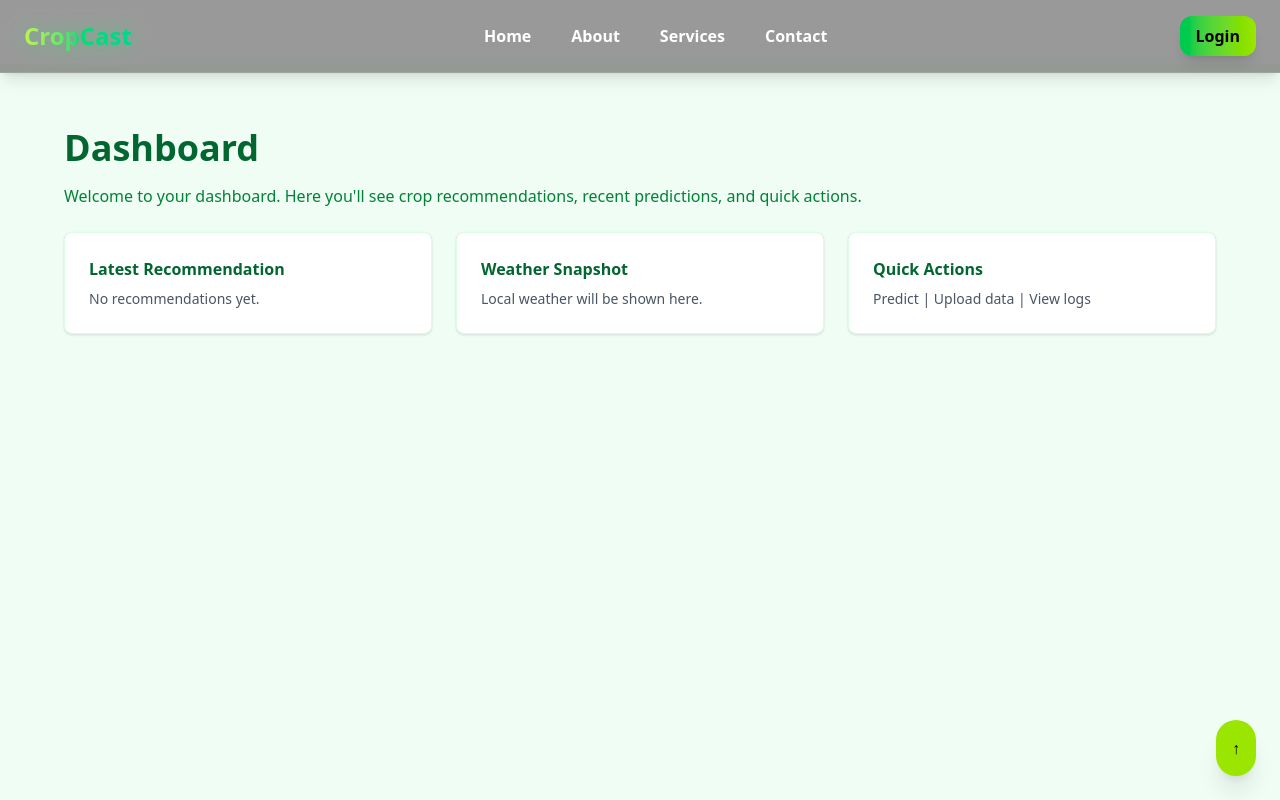
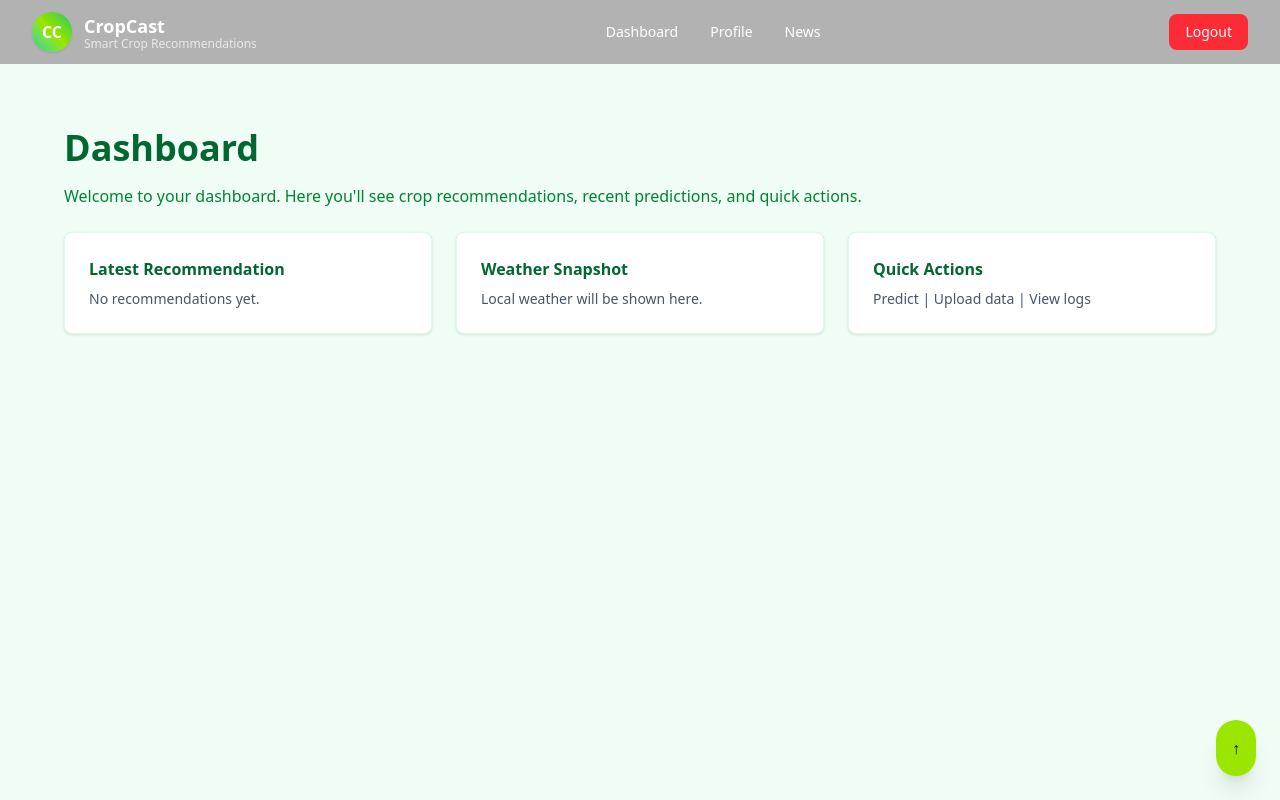
Before and after one commit to Akshai4610/Crop-Cast, a React (Vite) app in the folder front-end/: page /user in a window 1280 px wide. Shown: the top 800 px of the page. Built offline with nearby package versions, Linux system fonts and the light colour scheme.

Commit message:
fix(ui): dark glass navbar, remove hash anchors, restore visible footer, style login & signup CTAs; ensure section navigation from auth pages

```diff
--- a/front-end/src/components/Navbar.jsx
+++ b/front-end/src/components/Navbar.jsx
@@ -1,67 +1,224 @@
-import { Link } from "react-router-dom";
+// src/components/Navbar.jsx
+/*
+  Navbar (refined)
+  - Dark translucent horizontal navbar so text is always visible
+  - Gradient accent, glass blur effect, hover underline animation
+  - Uses react-router navigate + react-scroll scroller to support:
+      - clicking section links when already on Home -> scroll without navigation
+      - clicking section links when on Login/Signup -> navigate to Home and scroll there
+  - Mobile hamburger included
+  - No href="#" anchors to avoid '#'
+  - Important: HomePage must read location.state?.scrollTo and perform scrolling (already implemented)
+*/
 
-export default function Navbar() {
+import React, { useEffect, useState } from "react";
+import { useLocation, useNavigate } from "react-router-dom";
+import { scroller } from "react-scroll";
+import { Menu, X } from "lucide-react"; // optional lucide icons (if you installed lucide-react)
+
+const Navbar = ({ userMode = false }) => {
+  const navigate = useNavigate();
+  const location = useLocation();
+  const [open, setOpen] = useState(false); // mobile menu
+  const [scrolled, setScrolled] = useState(false);
+
+  // listen to scroll to add drop shadow / blur when page is scrolled
+  useEffect(() => {
+    const onScroll = () => setScrolled(window.scrollY > 20);
+    window.addEventListener("scroll", onScroll);
+    return () => window.removeEventListener("scroll", onScroll);
+  }, []);
+
+  // helper to navigate to home and set scroll state for HomePage to scroll
+  const goHomeAndScroll = (sectionId) => {
+    // if already on home, directly scroll using scroller
+    if (location.pathname === "/") {
+      scroller.scrollTo(sectionId, { duration: 700, smooth: "easeInOutQuart", offset: -80 });
+      return;
+    }
+    // otherwise, navigate to / and pass scroll target via state
+    navigate("/", { state: { scrollTo: sectionId } });
+  };
+
+  // user navigation (page-based)
+  const goUserPage = (path) => {
+    navigate(path);
+  };
+
+  // logout: simple client-side for now (clear auth later)
+  const handleLogout = () => {
+    // TODO: clear auth tokens/context
+    navigate("/");
+  };
+
   return (
-    <nav className="fixed top-0 left-0 w-full z-50 backdrop-blur-lg bg-black/40 shadow-lg border-b border-white/10">
-      <div className="max-w-7xl mx-auto px-6 py-4 flex items-center justify-between">
-        {/* Brand */}
-        <Link
-          to="/"
-          className="text-2xl font-extrabold bg-gradient-to-r from-lime-300 via-green-400 to-emerald-400
-          bg-clip-text text-transparent drop-shadow-[0_0_10px_rgba(0,255,100,0.4)]"
+    <header
+      className={`fixed top-0 left-0 w-full z-50 transition-all duration-300 ${
+        scrolled ? "backdrop-blur-md bg-black/40 shadow-lg" : "bg-black/30"
+      }`}
     >
-          CropCast
-        </Link>
+      <div className="max-w-7xl mx-auto px-4 sm:px-6 lg:px-8">
+        <div className="flex items-center justify-between h-16">
+          {/* Branding */}
+          <div
+            onClick={() => navigate("/")}
+            className="flex items-center gap-3 cursor-pointer select-none"
+          >
+            {/* Gradient badge */}
+            <div className="w-10 h-10 rounded-full bg-gradient-to-tr from-emerald-400 via-lime-400 to-green-500 flex items-center justify-center shadow">
+              <span className="text-white font-bold">CC</span>
+            </div>
 
-        {/* Navigation Links */}
-        <div className="hidden md:flex space-x-10">
-          <a
-            href="#home"
-            className="text-white font-semibold hover:text-lime-300 transition-all relative
-            after:absolute after:-bottom-1 after:left-0 after:w-0 after:h-[2px] after:bg-lime-300
-            hover:after:w-full after:transition-all"
+            {/* Brand name and tagline */}
+            <div className="leading-tight">
+              <div className="text-white font-extrabold text-lg">CropCast</div>
+              <div className="text-xs text-white/70 -mt-1">Smart Crop Recommendations</div>
+            </div>
+          </div>
+
+          {/* Desktop nav links */}
+          <nav className="hidden md:flex items-center gap-8">
+            {!userMode ? (
+              <>
+                <button
+                  onClick={() => goHomeAndScroll("home")}
+                  className="text-white text-sm font-medium relative group cursor-pointer"
                 >
                   Home
-          </a>
+                  <span className="absolute left-0 -bottom-1 w-0 h-0.5 bg-gradient-to-r from-emerald-300 to-green-400 transition-all group-hover:w-full"></span>
+                </button>
 
-          <a
-            href="#about"
-            className="text-white font-semibold hover:text-lime-300 transition-all relative
-            after:absolute after:-bottom-1 after:left-0 after:w-0 after:h-[2px] after:bg-lime-300
-            hover:after:w-full after:transition-all"
+                <button
+                  onClick={() => goHomeAndScroll("about")}
+                  className="text-white text-sm font-medium relative group cursor-pointer"
                 >
                   About
-          </a>
+                  <span className="absolute left-0 -bottom-1 w-0 h-0.5 bg-gradient-to-r from-emerald-300 to-green-400 transition-all group-hover:w-full"></span>
+                </button>
 
-          <a
-            href="#services"
-            className="text-white font-semibold hover:text-lime-300 transition-all relative
-            after:absolute after:-bottom-1 after:left-0 after:w-0 after:h-[2px] after:bg-lime-300
-            hover:after:w-full after:transition-all"
+                <button
+                  onClick={() => goHomeAndScroll("services")}
+                  className="text-white text-sm font-medium relative group cursor-pointer"
                 >
                   Services
-          </a>
+                  <span className="absolute left-0 -bottom-1 w-0 h-0.5 bg-gradient-to-r from-emerald-300 to-green-400 transition-all group-hover:w-full"></span>
+                </button>
 
-          <a
-            href="#contact"
-            className="text-white font-semibold hover:text-lime-300 transition-all relative
-            after:absolute after:-bottom-1 after:left-0 after:w-0 after:h-[2px] after:bg-lime-300
-            hover:after:w-full after:transition-all"
+                <button
+                  onClick={() => goHomeAndScroll("contact")}
+                  className="text-white text-sm font-medium relative group cursor-pointer"
                 >
                   Contact
-          </a>
+                  <span className="absolute left-0 -bottom-1 w-0 h-0.5 bg-gradient-to-r from-emerald-300 to-green-400 transition-all group-hover:w-full"></span>
+                </button>
+              </>
+            ) : (
+              <>
+                <button
+                  onClick={() => goUserPage("/user/dashboard")}
+                  className="text-white text-sm font-medium relative group cursor-pointer"
+                >
+                  Dashboard
+                  <span className="absolute left-0 -bottom-1 w-0 h-0.5 bg-gradient-to-r from-emerald-300 to-green-400 transition-all group-hover:w-full"></span>
+                </button>
+
+                <button
+                  onClick={() => goUserPage("/user/profile")}
+                  className="text-white text-sm font-medium relative group cursor-pointer"
+                >
+                  Profile
+                  <span className="absolute left-0 -bottom-1 w-0 h-0.5 bg-gradient-to-r from-emerald-300 to-green-400 transition-all group-hover:w-full"></span>
+                </button>
+
+                <button
+                  onClick={() => goUserPage("/user/news")}
+                  className="text-white text-sm font-medium relative group cursor-pointer"
+                >
+                  News
+                  <span className="absolute left-0 -bottom-1 w-0 h-0.5 bg-gradient-to-r from-emerald-300 to-green-400 transition-all group-hover:w-full"></span>
+                </button>
+              </>
+            )}
+          </nav>
+
+          {/* Actions (right side) */}
+          <div className="hidden md:flex items-center gap-3">
+            {!userMode ? (
+              <>
+                <button
+                  onClick={() => navigate("/login")}
+                  className="text-sm font-medium px-4 py-2 rounded-lg bg-white text-green-700 hover:scale-105 transition-shadow shadow-sm cursor-pointer"
+                >
+                  Login
+                </button>
+
+                <button
+                  onClick={() => navigate("/signup")}
+                  className="text-sm font-medium px-4 py-2 rounded-lg bg-gradient-to-r from-emerald-400 to-green-500 text-white shadow-md hover:brightness-105 transition cursor-pointer"
+                >
+                  Signup
+                </button>
+              </>
+            ) : (
+              <button
+                onClick={handleLogout}
+                className="text-sm font-medium px-4 py-2 rounded-lg bg-red-500 text-white hover:bg-red-600 transition cursor-pointer"
+              >
+                Logout
+              </button>
+            )}
           </div>
 
-        {/* Login Button */}
-        <Link
-          to="/login"
-          className="px-4 py-2 rounded-xl bg-gradient-to-r from-green-500 to-lime-400
-          text-black font-bold shadow-lg hover:shadow-green-400/50
-          hover:scale-105 transition-all"
+          {/* Mobile menu button */}
+          <div className="md:hidden">
+            <button
+              onClick={() => setOpen((s) => !s)}
+              className="p-2 rounded-md text-white hover:bg-white/10 transition"
+              aria-label="Open menu"
             >
-          Login
-        </Link>
+              {open ? <X size={20} /> : <Menu size={20} />}
+            </button>
           </div>
-    </nav>
+        </div>
+      </div>
+
+      {/* Mobile menu panel */}
+      {open && (
+        <div className="md:hidden px-4 pb-4 space-y-2 bg-black/30 backdrop-blur-md">
+          {!userMode ? (
+            <>
+              <button className="w-full text-left text-white py-2" onClick={() => { setOpen(false); goHomeAndScroll("home"); }}>
+                Home
+              </button>
+              <button className="w-full text-left text-white py-2" onClick={() => { setOpen(false); goHomeAndScroll("about"); }}>
+                About
+              </button>
+              <button className="w-full text-left text-white py-2" onClick={() => { setOpen(false); goHomeAndScroll("services"); }}>
+                Services
+              </button>
+              <button className="w-full text-left text-white py-2" onClick={() => { setOpen(false); goHomeAndScroll("contact"); }}>
+                Contact
+              </button>
+
+              <div className="pt-2 border-t border-white/10">
+                <button onClick={() => { setOpen(false); navigate("/login"); }} className="w-full text-center bg-white text-green-700 py-2 rounded-lg mb-2">Login</button>
+                <button onClick={() => { setOpen(false); navigate("/signup"); }} className="w-full text-center bg-gradient-to-r from-emerald-400 to-green-500 text-white py-2 rounded-lg">Signup</button>
+              </div>
+            </>
+          ) : (
+            <>
+              <button className="w-full text-left text-white py-2" onClick={() => { setOpen(false); goUserPage("/user/dashboard"); }}>Dashboard</button>
+              <button className="w-full text-left text-white py-2" onClick={() => { setOpen(false); goUserPage("/user/profile"); }}>Profile</button>
+              <button className="w-full text-left text-white py-2" onClick={() => { setOpen(false); goUserPage("/user/news"); }}>News</button>
+              <div className="pt-2 border-t border-white/10">
+                <button onClick={() => { setOpen(false); handleLogout(); }} className="w-full text-center bg-red-500 text-white py-2 rounded-lg">Logout</button>
+              </div>
+            </>
+          )}
+        </div>
+      )}
+    </header>
   );
-}
+};
+
+export default Navbar;
--- a/front-end/src/pages/public/LoginPage.jsx
+++ b/front-end/src/pages/public/LoginPage.jsx
@@ -1,77 +1,51 @@
 // src/pages/public/LoginPage.jsx
 /*
-  This snippet shows the change: navigate to /user/dashboard after "login".
-  Make sure the file imports useNavigate from react-router-dom:
-    import { Link, useNavigate } from "react-router-dom";
-  And call navigate("/user/dashboard") on successful login / button click.
+  Login Page
+  - Includes Navbar (improved) and Footer so header/footer are visible
+  - On successful temporary login, navigates to /user/dashboard
+  - Avoids '#'; uses navigate
+  - Styled CTA buttons and centered card
 */
 
 import React from "react";
-import { Link, useNavigate } from "react-router-dom";
+import { useNavigate, Link } from "react-router-dom";
 import Navbar from "../../components/Navbar";
 import Footer from "../../components/Footer";
-import { motion } from "framer-motion";
 
 const LoginPage = () => {
   const navigate = useNavigate();
 
-  const handleLogin = (e) => {
+  const handleSubmit = (e) => {
     e.preventDefault();
-    // TEMP: client-side redirect to user dashboard
-    // Replace with real authentication later
+    // TODO: call backend auth, store token, then navigate
     navigate("/user/dashboard");
   };
 
   return (
-    <div className="relative">
-      <Navbar />
-      <main className="min-h-screen flex items-center justify-center bg-green-50 mt-16 px-4">
-        <motion.div
-          initial={{ opacity: 0, y: 50 }}
-          animate={{ opacity: 1, y: 0 }}
-          transition={{ duration: 0.8 }}
-          className="bg-white p-10 rounded shadow-lg w-full max-w-md"
-        >
-          <h2 className="text-3xl font-bold text-green-800 mb-6 text-center">
-            Login
-          </h2>
-          <form className="flex flex-col gap-4" onSubmit={handleLogin}>
-            <input
-              type="email"
-              placeholder="Email"
-              required
-              className="border border-green-300 rounded px-4 py-2 focus:outline-none focus:ring-2 focus:ring-green-600"
-            />
-            <input
-              type="password"
-              placeholder="Password"
-              required
-              className="border border-green-300 rounded px-4 py-2 focus:outline-none focus:ring-2 focus:ring-green-600"
-            />
-            <button
-              className="
-                w-full py-3 mt-4 font-bold rounded-xl
-                bg-gradient-to-r from-green-400 to-emerald-500
-                text-black shadow-lg
-                hover:scale-105 hover:shadow-2xl
-                active:scale-95 transition-all duration-300
-              "
-            >
-              Login
+    <div className="min-h-screen flex flex-col">
+      <Navbar /> {/* Navbar always visible */}
+
+      <main className="flex-1 flex items-center justify-center bg-gradient-to-b from-gray-50 to-white pt-16">
+        <div className="max-w-md w-full p-8 bg-white rounded-3xl shadow-xl border border-gray-100">
+          <h2 className="text-2xl font-bold text-gray-800 mb-4">Welcome back</h2>
+          <p className="text-sm text-gray-500 mb-6">Log in to access your dashboard</p>
+
+          <form className="space-y-4" onSubmit={handleSubmit}>
+            <input required name="email" type="email" placeholder="Email" className="w-full p-3 border rounded-lg focus:ring-2 focus:ring-emerald-200" />
+            <input required name="password" type="password" placeholder="Password" className="w-full p-3 border rounded-lg focus:ring-2 focus:ring-emerald-200" />
+
+            <button type="submit" className="w-full py-3 rounded-lg bg-gradient-to-r from-emerald-400 to-green-500 text-white font-semibold hover:brightness-105 transition cursor-pointer">
+              Log in
             </button>
           </form>
-          <p className="mt-4 text-green-700 text-center">
-            Don't have an account?{" "}
-            <Link
-              to="/signup"
-              className="text-green-800 font-semibold hover:underline"
-            >
-              Signup
-            </Link>
-          </p>
-        </motion.div>
+
+          <div className="mt-4 text-sm text-gray-600 text-center">
+            Don't have an account? <Link to="/signup" className="text-green-600 font-semibold">Create one</Link>
+          </div>
+        </div>
       </main>
-      <Footer />
+
+      <Footer /> {/* Footer restored */}
     </div>
   );
 };
--- a/front-end/src/pages/public/SignupPage.jsx
+++ b/front-end/src/pages/public/SignupPage.jsx
@@ -1,80 +1,50 @@
 // src/pages/public/SignupPage.jsx
+/*
+  Signup Page
+  - Includes Navbar + Footer
+  - After signup (temporary) redirects to /user/dashboard
+  - Well-styled form and CTA
+*/
 
 import React from "react";
-import { Link } from "react-router-dom";
+import { useNavigate, Link } from "react-router-dom";
 import Navbar from "../../components/Navbar";
 import Footer from "../../components/Footer";
-import { motion } from "framer-motion";
 
-/*
-  SignupPage Component
-  - Pre-login page for new users
-  - Contains form for name, email, password
-  - Link to Login page
-  - Navbar and Footer visible
-*/
 const SignupPage = () => {
+  const navigate = useNavigate();
+
   const handleSignup = (e) => {
     e.preventDefault();
-    // TODO: Implement signup API integration
-    alert("Signup functionality will be implemented in backend integration.");
+    // TODO: call backend signup endpoint, handle validation
+    navigate("/user/dashboard");
   };
 
   return (
-    <div className="relative">
+    <div className="min-h-screen flex flex-col">
       <Navbar />
-      <main className="min-h-screen flex items-center justify-center bg-green-50 mt-16 px-4">
-        <motion.div
-          initial={{ opacity: 0, y: 50 }}
-          animate={{ opacity: 1, y: 0 }}
-          transition={{ duration: 0.8 }}
-          className="bg-white p-10 rounded shadow-lg w-full max-w-md"
-        >
-          <h2 className="text-3xl font-bold text-green-800 mb-6 text-center">
-            Signup
-          </h2>
-          <form className="flex flex-col gap-4" onSubmit={handleSignup}>
-            <input
-              type="text"
-              placeholder="Full Name"
-              required
-              className="border border-green-300 rounded px-4 py-2 focus:outline-none focus:ring-2 focus:ring-green-600"
-            />
-            <input
-              type="email"
-              placeholder="Email"
-              required
-              className="border border-green-300 rounded px-4 py-2 focus:outline-none focus:ring-2 focus:ring-green-600"
-            />
-            <input
-              type="password"
-              placeholder="Password"
-              required
-              className="border border-green-300 rounded px-4 py-2 focus:outline-none focus:ring-2 focus:ring-green-600"
-            />
-            <button
-              className="
-                  w-full py-3 mt-4 font-bold rounded-xl
-                  bg-gradient-to-r from-green-400 to-emerald-500
-                  text-black shadow-lg
-                  hover:scale-105 hover:shadow-2xl
-                  active:scale-95 transition-all duration-300
-                "
-            >
-              Signup
+
+      <main className="flex-1 flex items-center justify-center bg-gradient-to-b from-gray-50 to-white pt-16">
+        <div className="max-w-md w-full p-8 bg-white rounded-3xl shadow-xl border border-gray-100">
+          <h2 className="text-2xl font-bold text-gray-800 mb-4">Create your account</h2>
+          <p className="text-sm text-gray-500 mb-6">Sign up to get personalized recommendations</p>
+
+          <form className="space-y-4" onSubmit={handleSignup}>
+            <input required name="name" placeholder="Full name" className="w-full p-3 border rounded-lg focus:ring-2 focus:ring-emerald-200" />
+            <input required name="email" type="email" placeholder="Email" className="w-full p-3 border rounded-lg focus:ring-2 focus:ring-emerald-200" />
+            <input required name="password" type="password" placeholder="Password" className="w-full p-3 border rounded-lg focus:ring-2 focus:ring-emerald-200" />
+
+            <button type="submit" className="w-full py-3 rounded-lg bg-gradient-to-r from-emerald-400 to-green-500 text-white font-semibold hover:brightness-105 transition cursor-pointer">
+              Create account
             </button>
           </form>
-          <p className="mt-4 text-green-700 text-center">
-            Already have an account?{" "}
-            <Link
-              to="/login"
-              className="text-green-800 font-semibold hover:underline"
-            >
-              Login
-            </Link>
-          </p>
-        </motion.div>
+
+          <div className="mt-4 text-sm text-gray-600 text-center">
+            Already have an account? <Link to="/login" className="text-green-600 font-semibold">Login</Link>
+          </div>
+        </div>
       </main>
+
       <Footer />
     </div>
   );
--- a/front-end/src/sections/HomeSection.jsx
+++ b/front-end/src/sections/HomeSection.jsx
@@ -31,7 +31,7 @@ const HomeSection = () => {
       <motion.button
         whileHover={{ scale: 1.05 }}
         whileTap={{ scale: 0.95 }}
-        className="bg-green-600 text-white px-6 py-3 rounded shadow hover:bg-green-700 transition-all duration-300"
+        className="bg-green-600 text-white px-6 py-3 rounded shadow hover:bg-green-700 transition-all duration-300 cursor-pointer"
       >
         Explore
       </motion.button>
```
Lines whose indentation alone changed are shown as unchanged.
